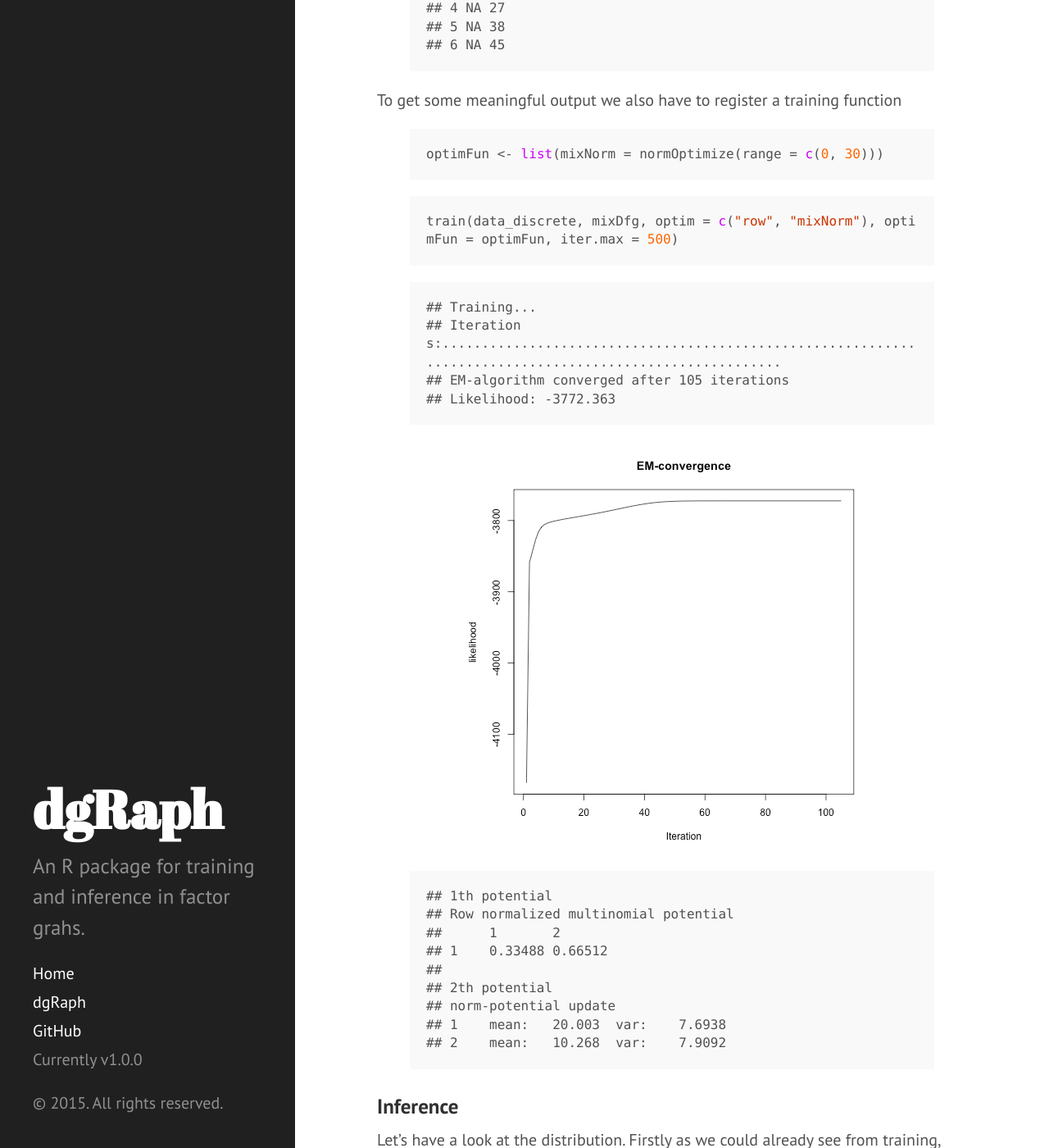
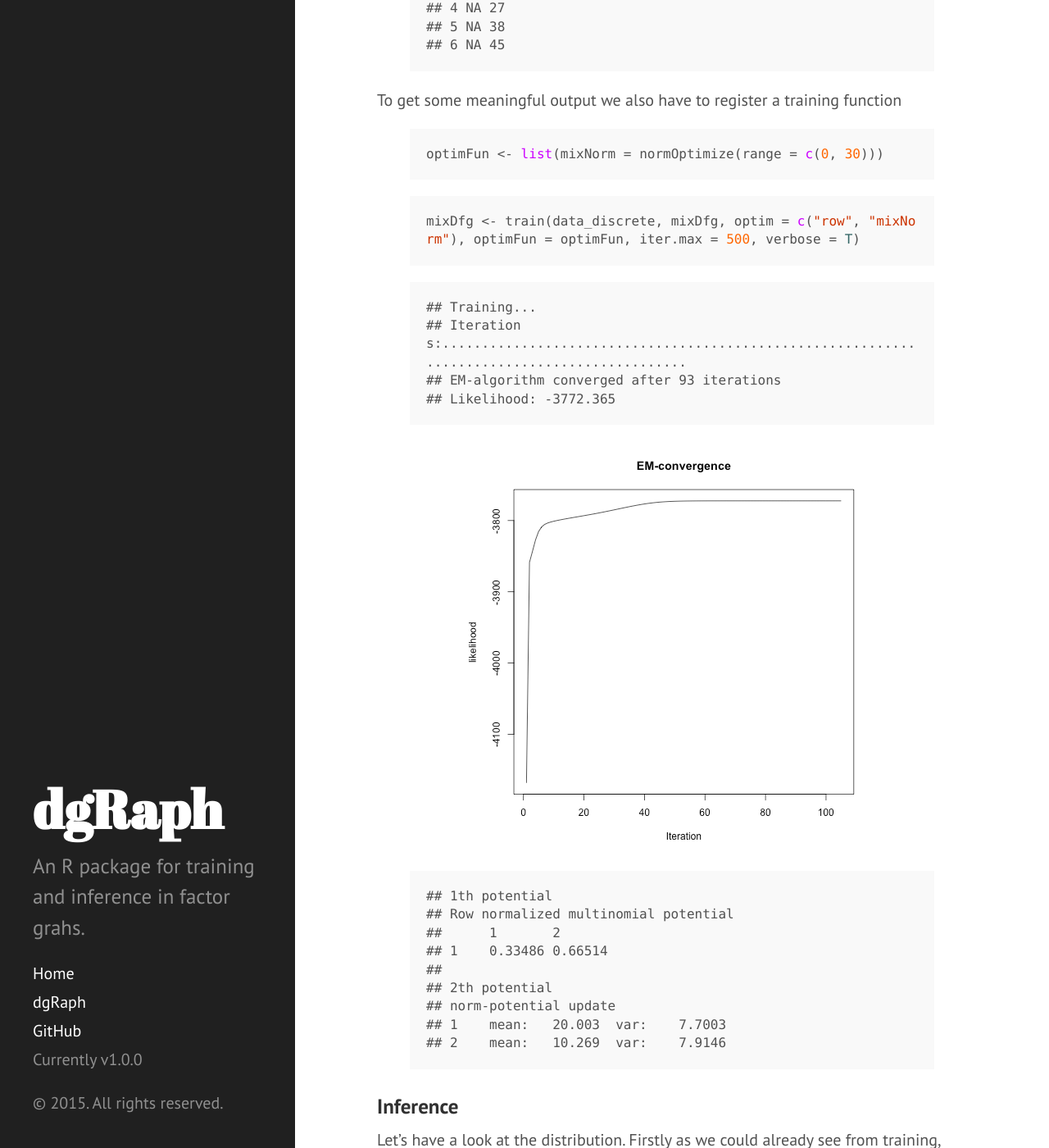
Before and after one commit to TobiasMadsen/dgRaph, a Jekyll site: the page built from _posts/2015-06-11-Normal-Mixture.md, in a window 1280 px wide and 1400 px high, scrolled down 4217 px. Shown: the whole window at 82% size. Built offline with Jekyll 4.4.1, drawn with Linux system fonts in a browser that asks for light colours; Markdown is read by kramdown in place of the engine named in the settings; formulas are drawn with MathJax 3.

Commit message:
train returns dfg object

````diff
--- a/_posts/2015-06-11-Normal-Mixture.md
+++ b/_posts/2015-06-11-Normal-Mixture.md
@@ -137,16 +137,16 @@ optimFun <- list(mixNorm = normOptimize(range = c(0, 30)))
 
 
 {% highlight r %}
-train(data_discrete, mixDfg, optim = c("row", "mixNorm"), optimFun = optimFun, iter.max = 500)
+mixDfg <- train(data_discrete, mixDfg, optim = c("row", "mixNorm"), optimFun = optimFun, iter.max = 500, verbose = T)
 {% endhighlight %}
 
 
 
 {% highlight text %}
 ## Training...
-## Iterations:.........................................................................................................
-## EM-algorithm converged after 105 iterations
-## Likelihood: -3772.363
+## Iterations:.............................................................................................
+## EM-algorithm converged after 93 iterations
+## Likelihood: -3772.365
 {% endhighlight %}
 
 ![center](/dgRaph/figs/normalMixture/train-1.png)
@@ -155,12 +155,12 @@ train(data_discrete, mixDfg, optim = c("row", "mixNorm"), optimFun = optimFun, i
 ## 1th potential
 ## Row normalized multinomial potential
 ## 	1	2
-## 1	0.33488	0.66512
+## 1	0.33486	0.66514
 ##
 ## 2th potential
 ## norm-potential update
-## 1	mean:	20.003	var:	7.6938
-## 2	mean:	10.268	var:	7.9092
+## 1	mean:	20.003	var:	7.7003
+## 2	mean:	10.269	var:	7.9146
 {% endhighlight %}
 
 ### Inference
--- a/knitr/normalMixture.Rmd
+++ b/knitr/normalMixture.Rmd
@@ -114,7 +114,7 @@ optimFun <- list(mixNorm = normOptimize(range = c(0, 30)))
 ```
 
 ```{r train, fig.cap="center"}
-train(data_discrete, mixDfg, optim = c("row", "mixNorm"), optimFun = optimFun, iter.max = 500)
+mixDfg <- train(data_discrete, mixDfg, optim = c("row", "mixNorm"), optimFun = optimFun, iter.max = 500, verbose = T)
 ```
 
 ### Inference
````
Also changed, not shown: 1 other file.
